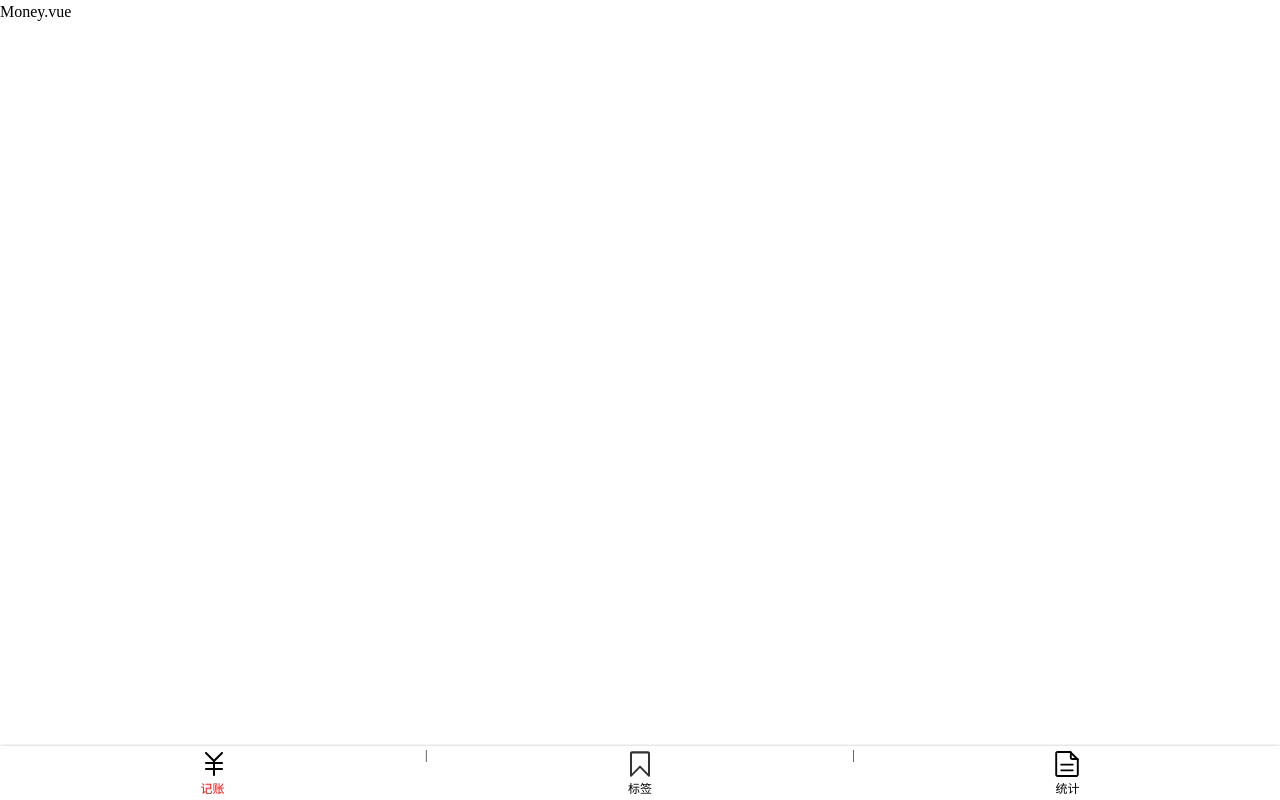
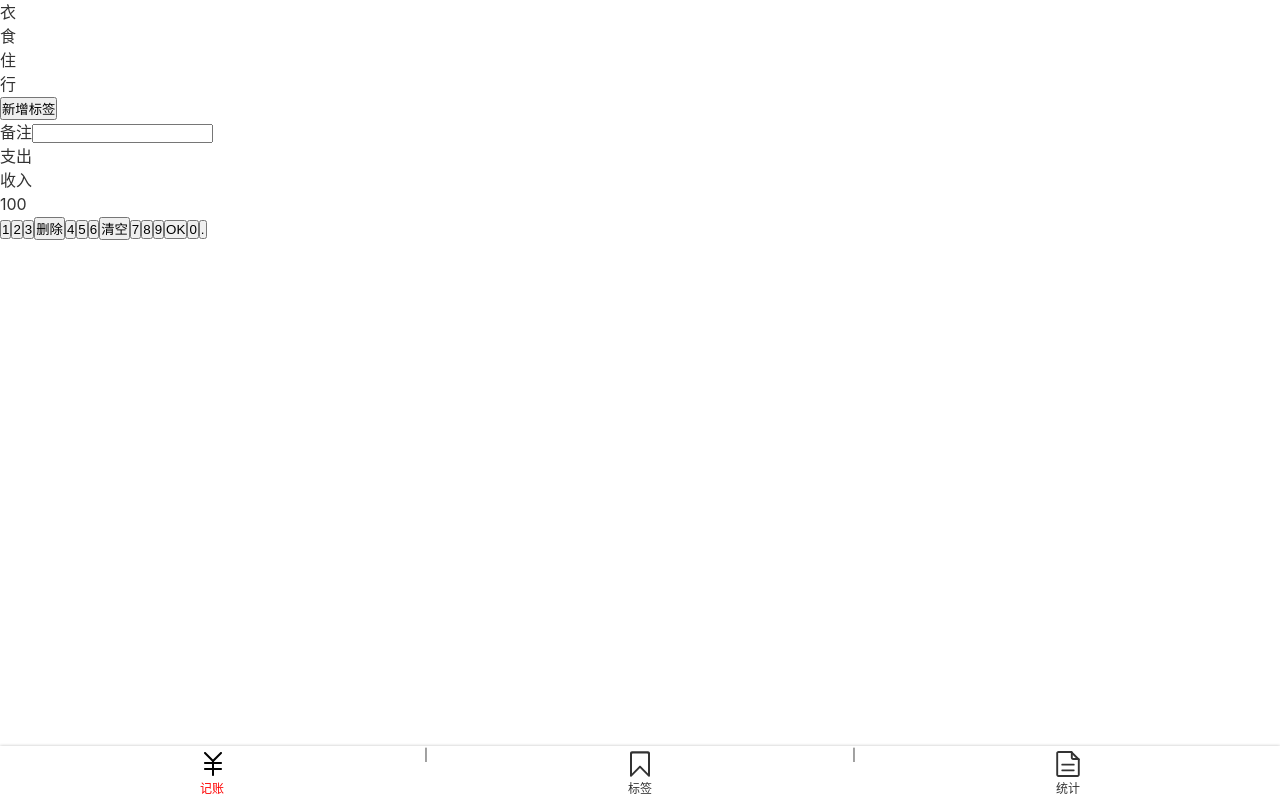
Before and after one commit to AAAACH/money-2, a Vue app: page /#/money in a window 1280 px wide. Built offline with nearby package versions, Linux system fonts and the light colour scheme.

Commit message:
添加全局样式和全局变量

```diff
--- a/src/App.vue
+++ b/src/App.vue
@@ -1,39 +1,17 @@
 <template>
-  <div>
+  <div id="app">
     <router-view/>
   </div>
 </template>
 
 <style lang="scss">
-  * {
-    margin: 0; padding: 0;
-    box-sizing: border-box;
-  }
+  @import "~@/assets/style/helper.scss";
+  @import "~@/assets/style/reset.scss";
   body{
+    -webkit-font-smoothing: antialiased;
+    -moz-osx-font-smoothing: grayscale;
+    color: #333;
+    font-family: $font-hei;
     line-height: 1.5;
   }
-  a{
-    text-decoration: none;
-    color: inherit;
-  }
-#app {
-  font-family: Avenir, Helvetica, Arial, sans-serif;
-  -webkit-font-smoothing: antialiased;
-  -moz-osx-font-smoothing: grayscale;
-  text-align: center;
-  color: #2c3e50;
-}
-
-#nav {
-  padding: 30px;
-
-  a {
-    font-weight: bold;
-    color: #2c3e50;
-
-    &.router-link-exact-active {
-      color: #42b983;
-    }
-  }
-}
 </style>
--- /dev/null
+++ b/src/assets/style/helper.scss
@@ -0,0 +1,5 @@
+$font-hei: -apple-system, "Noto Sans", "Helvetica Neue", Helvetica, "Nimbus Sans L", Arial, "Liberation Sans", "PingFang SC", "Hiragino Sans GB", "Noto Sans CJK SC", "Source Han Sans SC", "Source Han Sans CN", "Microsoft YaHei", "Wenquanyi Micro Hei", "WenQuanYi Zen Hei", "ST Heiti", SimHei, "WenQuanYi Zen Hei Sharp", sans-serif;
+$font-kai: Baskerville, Georgia, "Liberation Serif", "Kaiti SC", STKaiti, "AR PL UKai CN", "AR PL UKai HK", "AR PL UKai TW", "AR PL UKai TW MBE", "AR PL KaitiM GB", KaiTi, KaiTi_GB2312, DFKai-SB, "TW\-Kai", serif;
+$font-song: Georgia, "Nimbus Roman No9 L", "Songti SC", "Noto Serif CJK SC", "Source Han Serif SC", "Source Han Serif CN", STSong, "AR PL New Sung", "AR PL SungtiL GB", NSimSun, SimSun, "TW\-Sung", "WenQuanYi Bitmap Song", "AR PL UMing CN", "AR PL UMing HK", "AR PL UMing TW", "AR PL UMing TW MBE", PMingLiU, MingLiU, serif;
+
+$color-highlight: #f00;
--- /dev/null
+++ b/src/assets/style/reset.scss
@@ -0,0 +1,8 @@
+* {
+    margin: 0; padding: 0;
+    box-sizing: border-box;
+}
+a{
+    text-decoration: none;
+    color: inherit;
+}
--- a/src/components/Nav.vue
+++ b/src/components/Nav.vue
@@ -24,6 +24,7 @@
 </script>
 
 <style lang="scss" scoped>
+@import "~@/assets/style/helper.scss";
   nav {
     display: flex;
     box-shadow: 0 0 3px rgba(0, 0, 0, 0.25);
@@ -42,7 +43,7 @@
       }
     }
     > .item.selected{
-      color: red;
+      color: $color-highlight;
     }
   }
 </style>
--- a/src/views/Money.vue
+++ b/src/views/Money.vue
@@ -1,6 +1,47 @@
 <template>
   <Layout>
-    <p>Money.vue</p>
+    <div class="tags">
+      <ul class="current">
+        <li>衣</li>
+        <li>食</li>
+        <li>住</li>
+        <li>行</li>
+      </ul>
+      <div class="new">
+        <button>新增标签</button>
+      </div>
+    </div>
+    <div>
+      <label class="notes">
+        <span class="name">备注</span>
+        <input type="text">
+      </label>
+    </div>
+    <div>
+      <ul class="types">
+        <li class="selected">支出</li>
+        <li>收入</li>
+      </ul>
+    </div>
+    <div class="numberPad">
+      <div class="output">100</div>
+      <div class="buttons">
+        <button>1</button>
+        <button>2</button>
+        <button>3</button>
+        <button>删除</button>
+        <button>4</button>
+        <button>5</button>
+        <button>6</button>
+        <button>清空</button>
+        <button>7</button>
+        <button>8</button>
+        <button>9</button>
+        <button>OK</button>
+        <button>0</button>
+        <button>.</button>
+      </div>
+    </div>
   </Layout>
 </template>
 
@@ -9,3 +50,7 @@
         name: 'Money',
     };
 </script>
+
+<style lang="scss" scoped>
+  @import "~@/assets/style/helper.scss";
+</style>
```
